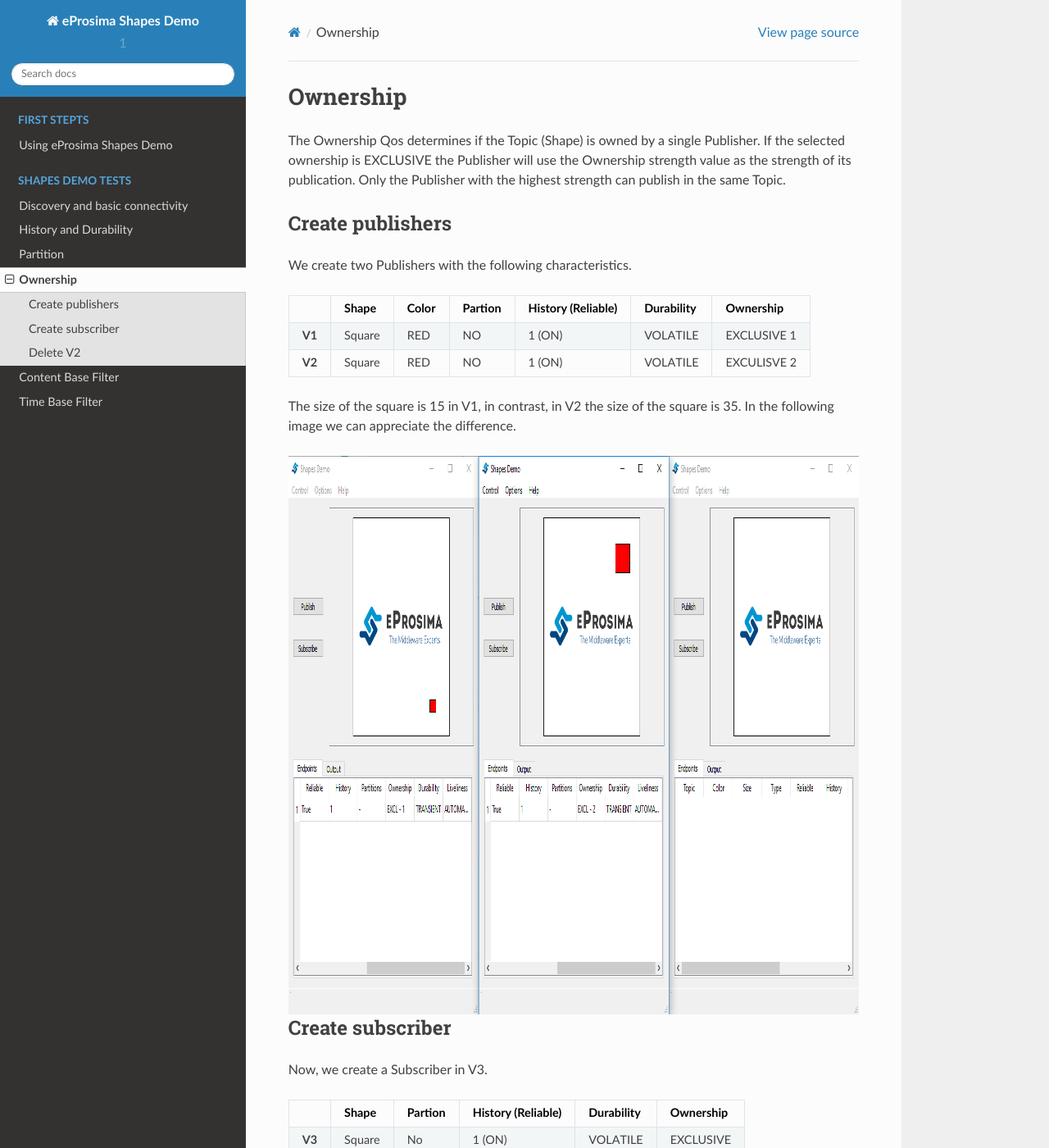
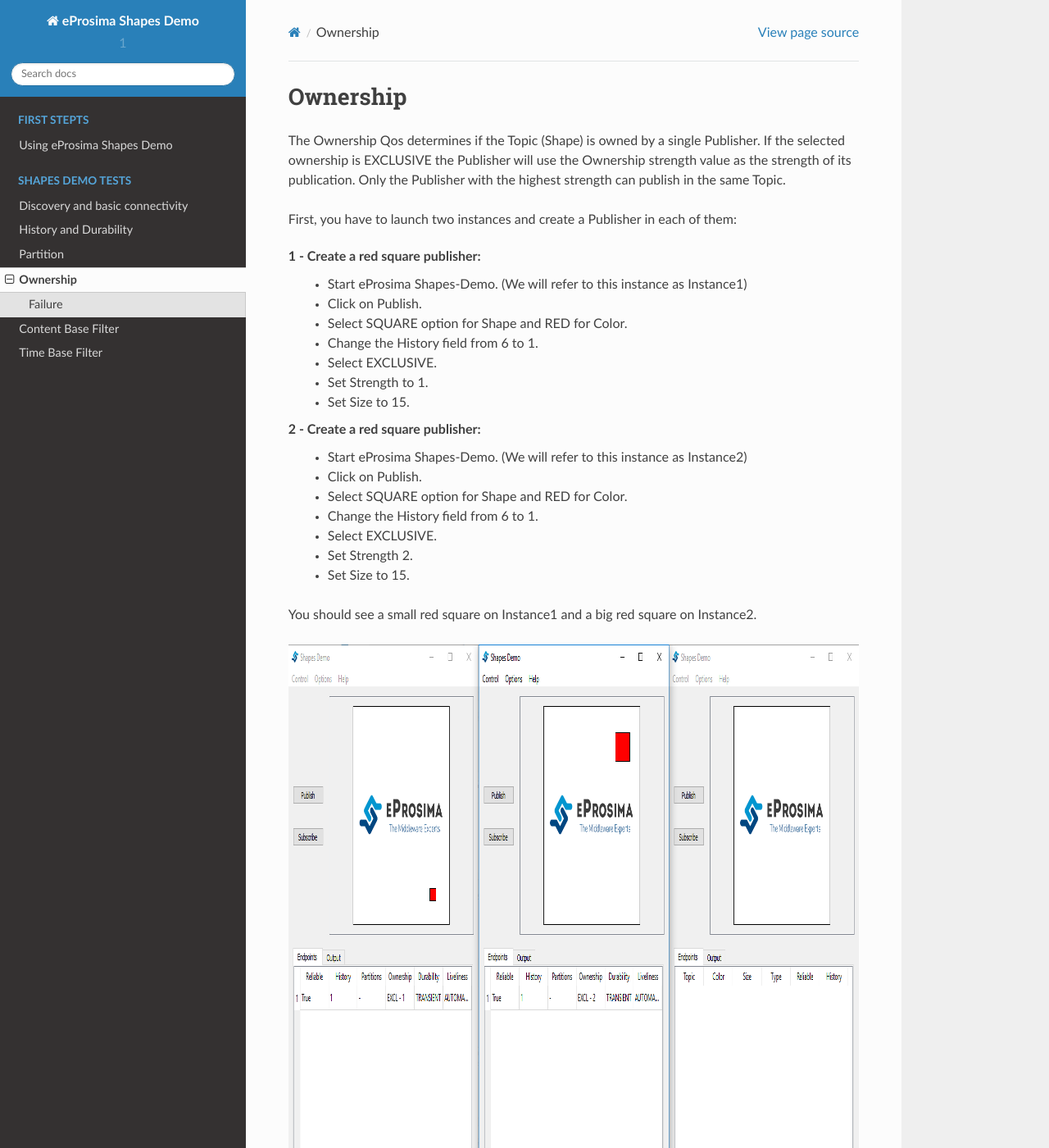
Before and after one commit to eProsima/Shapes-Demo-Docs, a Sphinx documentation site: the page built from docs/test5.rst, in a window 1280 px wide and 1400 px high. Shown: the whole window at 82% size. Built offline with Sphinx 7.4.7 and the Read the Docs theme 2.0.0, drawn with Linux system fonts in a browser that asks for light colours; some of the changed text lies outside the part shown.

Commit message:
Update test5.rst

```diff
--- a/docs/test5.rst
+++ b/docs/test5.rst
@@ -2,52 +2,58 @@
 =========
 
 The Ownership Qos determines if the Topic (Shape) is owned by a single Publisher.
-If the selected ownership is EXCLUSIVE the Publisher will use the Ownership strength value as the strength of its publication.
-Only the Publisher with the highest strength can publish in the same Topic.
+If the selected ownership is EXCLUSIVE the Publisher will use the Ownership strength value as the strength of its publication. Only the Publisher with the highest strength can publish in the same Topic.
 
-Create publishers
------------------
+First, you have to launch two instances and create a Publisher in each of them:
 
-We create two Publishers with the following characteristics.
+1 - Create a red square publisher:
+   - Start eProsima Shapes-Demo. (We will refer to this instance as Instance1)
+   - Click on Publish.
+   - Select SQUARE option for Shape and RED for Color.
+   - Change the History field from 6 to 1.
+   - Select EXCLUSIVE.
+   - Set Strength to 1.
+   - Set Size to 15.
 
-+--------+--------+-------+---------+---------+----------+------------+-------------+
-|        | Shape  | Color | Partion | History (Reliable) | Durability | Ownership   |
-+========+========+=======+=========+====================+============+=============+
-| **V1** | Square | RED   | NO      |       1 (ON)       | VOLATILE   | EXCLUSIVE 1 |
-+--------+--------+-------+---------+--------------------+------------+-------------+
-| **V2** | Square | RED   | NO      |       1 (ON)       | VOLATILE   | EXCULISVE 2 |
-+--------+--------+-------+---------+--------------------+------------+-------------+
+2 - Create a red square publisher:
+   - Start eProsima Shapes-Demo. (We will refer to this instance as Instance2)
+   - Click on Publish.
+   - Select SQUARE option for Shape and RED for Color.
+   - Change the History field from 6 to 1.
+   - Select EXCLUSIVE.
+   - Set Strength 2.
+   - Set Size to 15.
 
-The size of the square is 15 in V1, in contrast, in V2 the size of the square is 35. In the following image we can appreciate the difference.
+You should see a small red square on Instance1 and a big red square on Instance2.
 
 .. image:: test5_2.png
    :scale: 100 %
    :alt: Initial state
    :align: center
 
-Create subscriber
------------------
+Now, create a Subscriber.
 
-Now, we create a Subscriber in V3.
+3 - Create a square subscriber:
+   - Start eProsima Shapes-Demo. (We will refer to this instance as Instance3)
+   - Click on Subscribe.
+   - Select SQUARE option for Shape.
+   - Select EXCLUSIVE.
 
-+--------+--------+---------+--------------------+------------+-----------+
-|        | Shape  | Partion | History (Reliable) | Durability | Ownership |
-+========+========+=========+====================+============+===========+
-| **V3** | Square | No      | 1 (ON)             | VOLATILE   | EXCLUSIVE |
-+--------+--------+---------+--------------------+------------+-----------+
-
-Only the Publisher in V2 can publish, due to this, we have a big square in V3.
+You should see a big square on Instance3, because Instance2 has a higher strength than Instance1.
 
 .. image:: test5_3.png
    :scale: 100 %
    :alt: State 1
    :align: center
 
-Delete V2
----------
-If we stop V2, V1 will can publish. In the following image we can appreciate this behaviour. V3 has a small square in the window.
+Failure
+-------
+
+Now you have to stop Instance2. Initially, Instance2 had higher strength and you saw a big red square on Instance2, but you should see a small red square because Instance1 has higher strength now.
 
 .. image:: test5_4.png
    :scale: 100 %
    :alt: State 2
    :align: center
+
+If you repeat the second step, you should see a big red square mirroring the big red square movements in Instance2 again.
```
